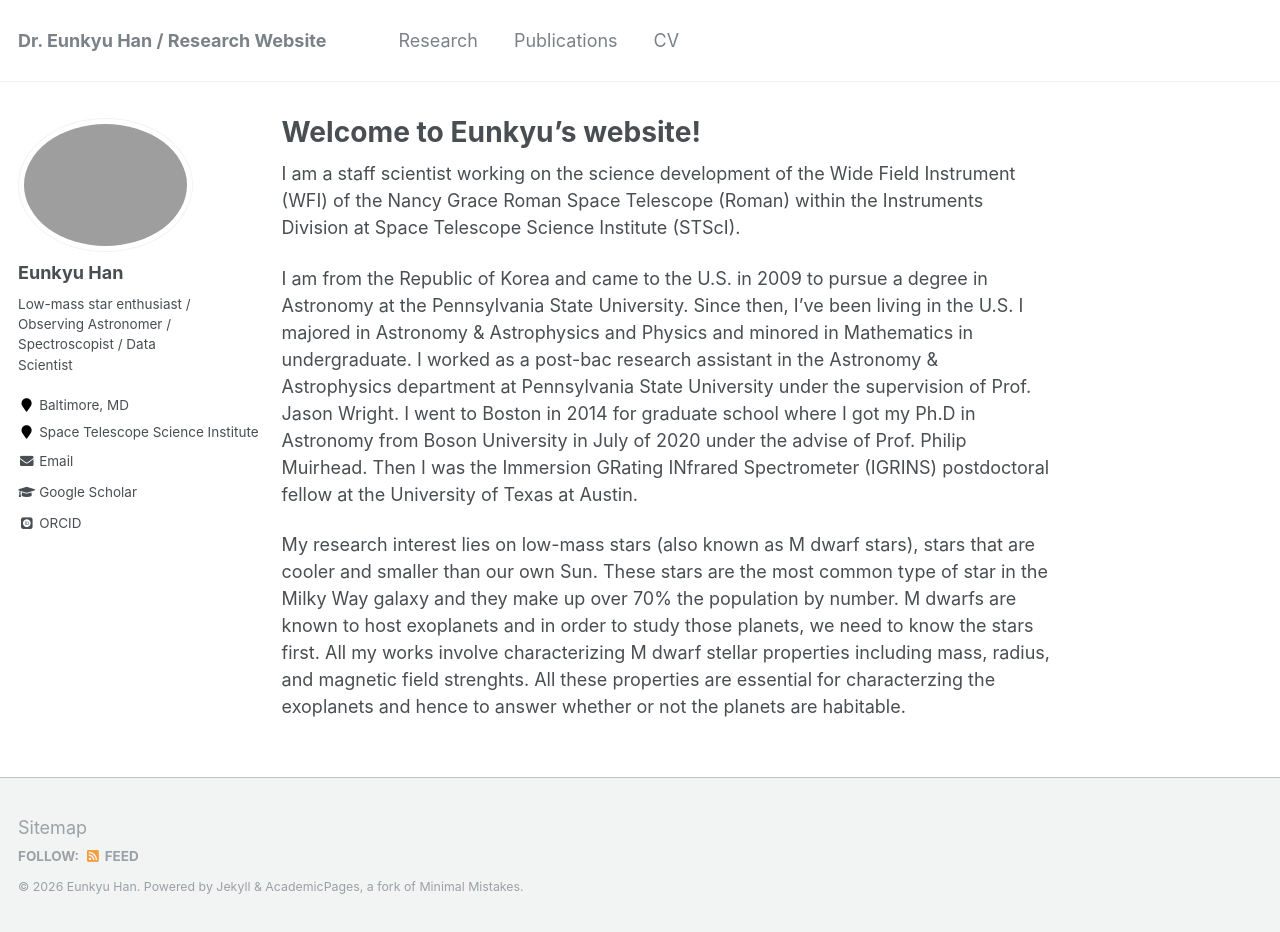
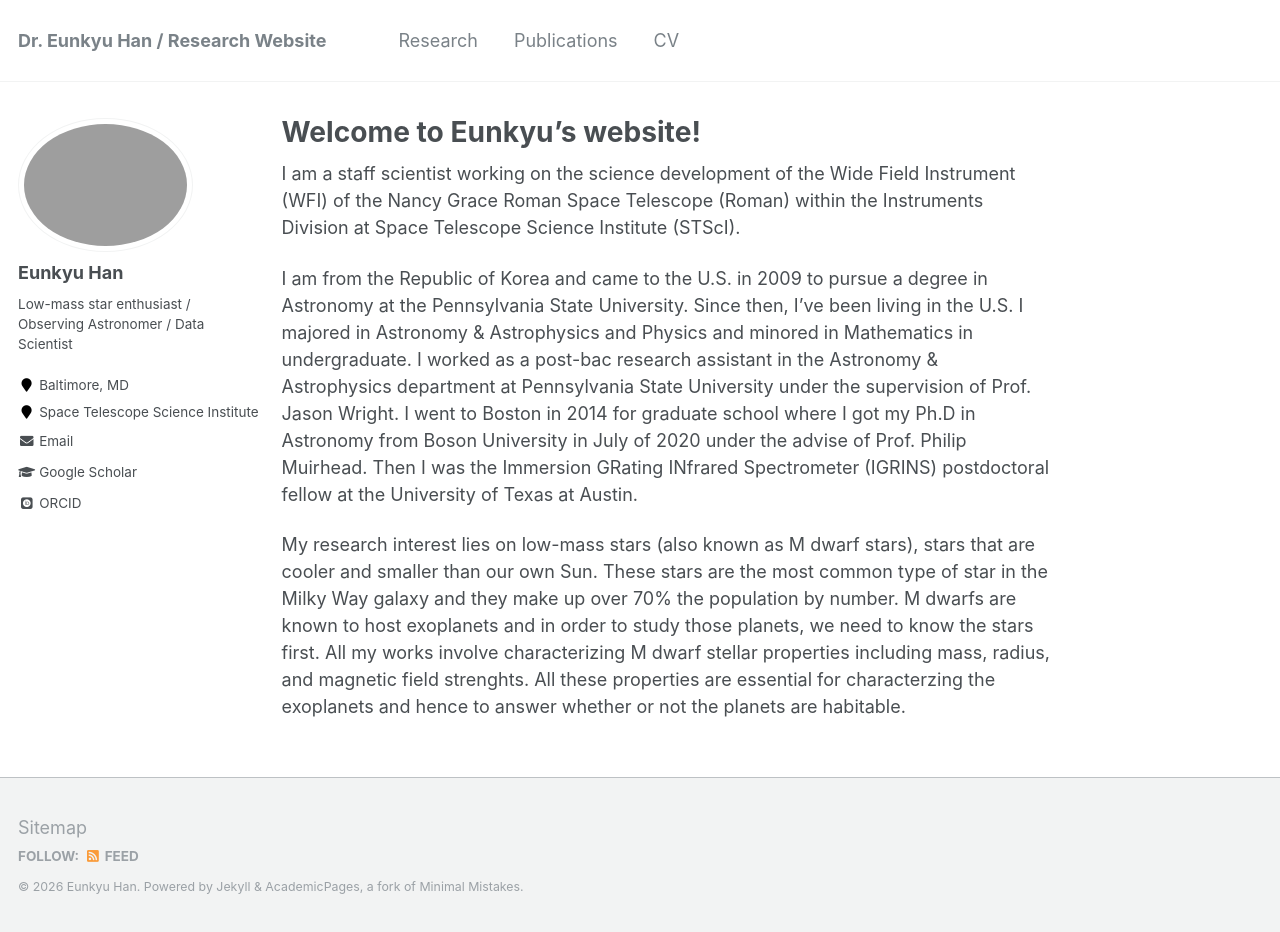
Before and after one commit to eunkyuh/eunkyuh.github.io, a Jekyll site: the page built from _pages/about.md, in a window 1280 px wide and 932 px high. Built offline with Jekyll 4.4.1, drawn with Linux system fonts in a browser that asks for light colours; some web fonts are replaced.

Commit message:
Update _config.yml

```diff
--- a/_config.yml
+++ b/_config.yml
@@ -82,7 +82,7 @@ analytics:
 author:
   name             : "Eunkyu Han"
   avatar           : "profile.png"
-  bio              : "Low-mass star enthusiast / Observing Astronomer / Spectroscopist / Data Scientist"
+  bio              : "Low-mass star enthusiast / Observing Astronomer / Data Scientist"
   location         : "Baltimore, MD"
   employer         : "Space Telescope Science Institute"
   ADS              : "https://ui.adsabs.harvard.edu/public-libraries/gFRYlocIS0GWiBpbYDSRBQ"
```
